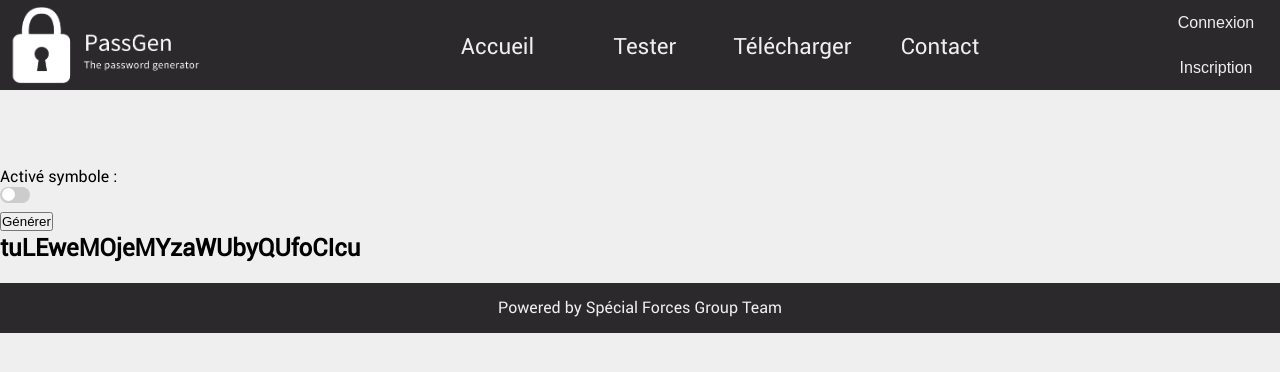
After one commit to yohann-kevin/generator-prototype, a PHP site: page /generator.php in a window 1280 px wide. The commit adds this page. Shown: the top 372 px of the page. Run offline with PHP 8.4, Linux system fonts and the light colour scheme.

Commit message:
feat : add page generator

```diff
--- /dev/null
+++ b/generator.php
@@ -0,0 +1,15 @@
+<?php
+include_once 'layouts/head.php';
+include_once 'layouts/header.php';
+?>
+<section>
+    <div style="width:100%;height:75px;"></div>
+    <p>Activé symbole : </p>
+    <label class="switch">
+        <input type="checkbox" id="checkSymbol">
+        <span class="slider round"></span>
+    </label><br />
+    <button id="btnTest" onClick="generate()">Générer</button>
+    <div id="generator"></div>
+</section>
+<?php include_once 'layouts/footer.php' ?>
--- a/layouts/head.php
+++ b/layouts/head.php
@@ -5,5 +5,6 @@
 	<meta charset="UTF-8">
 	<meta name="viewport" content="width=device-width, initial-scale=1.0">
     <link rel="stylesheet" href="style/template.css">
+    <link rel="stylesheet" href="style/generator.css">
     <title>PassGen BETA</title>
 </head>
--- a/layouts/header.php
+++ b/layouts/header.php
@@ -9,7 +9,7 @@
         <nav id="menu">
             <ul id="nav">
                 <li class="nav fromLeft"><a href="index.php">Accueil</a></li>
-                <li class="nav fromLeft"><a href="generateur.html">Tester</a></li>
+                <li class="nav fromLeft"><a href="generator.php">Tester</a></li>
                 <li class="nav fromLeft"><a href="Download.html">Télécharger</a></li>
                 <li class="nav fromLeft"><a href="contact.html">Contact</a></li>
             </ul>
--- /dev/null
+++ b/style/generator.css
@@ -0,0 +1,58 @@
+.switch {
+    position: relative;
+    display: inline-block;
+    width: 30px;
+    height: 16px;
+}
+
+.switch input {
+    opacity: 0;
+    width: 0;
+    height: 0;
+}
+
+.slider {
+    position: absolute;
+    cursor: pointer;
+    top: 0;
+    left: 0;
+    right: 0;
+    bottom: 0;
+    background-color: #ccc;
+    -webkit-transition: .4s;
+    transition: .4s;
+}
+
+.slider:before {
+    position: absolute;
+    content: "";
+    height: 13px;
+    width: 13px;
+    left: 2px;
+    bottom: 2px;
+    background-color: white;
+    -webkit-transition: .4s;
+    transition: .4s;
+}
+
+input:checked+.slider {
+    background-color: #2b292c;
+}
+
+input:focus+.slider {
+    box-shadow: 0 0 1px #2b292c;
+}
+
+input:checked+.slider:before {
+    -webkit-transform: translateX(13px);
+    -ms-transform: translateX(13px);
+    transform: translateX(13px);
+}
+
+.slider.round {
+    border-radius: 34px;
+}
+
+.slider.round:before {
+    border-radius: 50%;
+}
```
